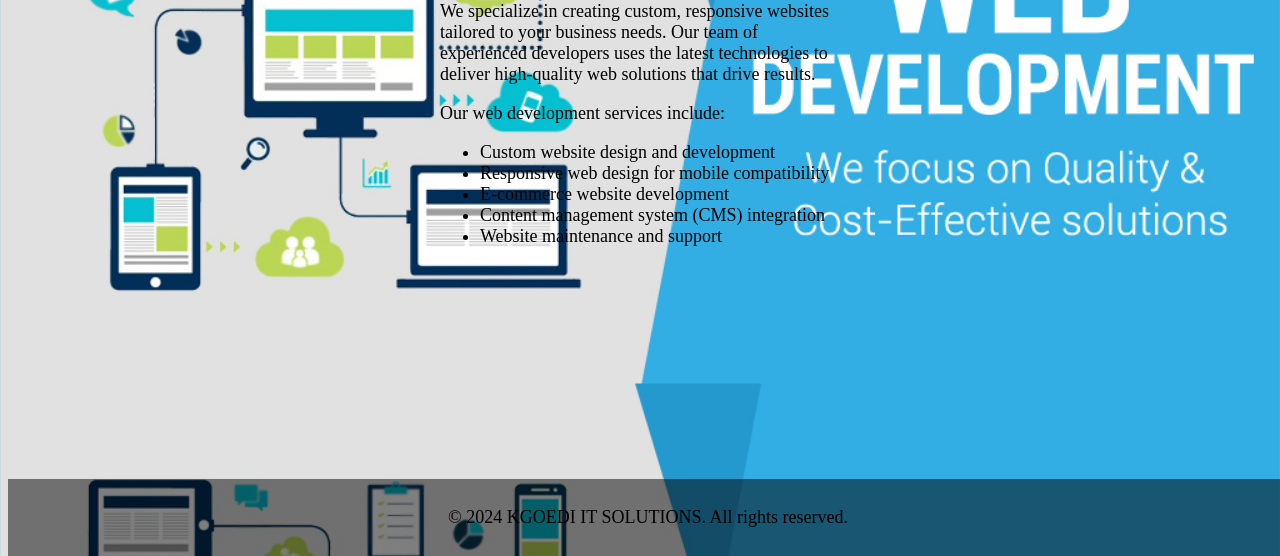
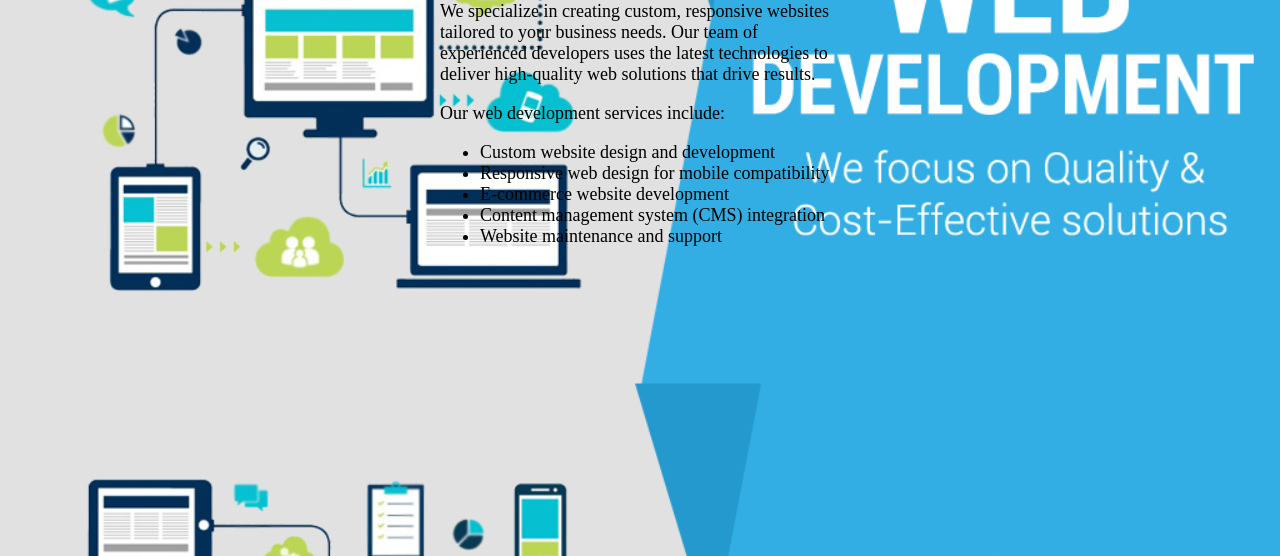
Before and after one commit to kgoediappearence/Business-website, a plain HTML site: page web-development.html in a window 1280 px wide. Shown: the part 244-800 px from the top of the page. Drawn offline with Linux system fonts and the light colour scheme.

Commit message:
Update web-development.html

```diff
--- a/web-development.html
+++ b/web-development.html
@@ -36,10 +36,6 @@
         </div>
     </section>
 
-    <footer class="footer">
-        <div class="container">
-            <p class="footer__text">&copy; 2024 KGOEDI IT SOLUTIONS. All rights reserved.</p>
-        </div>
-    </footer>
+
 </body>
 </html>
```
